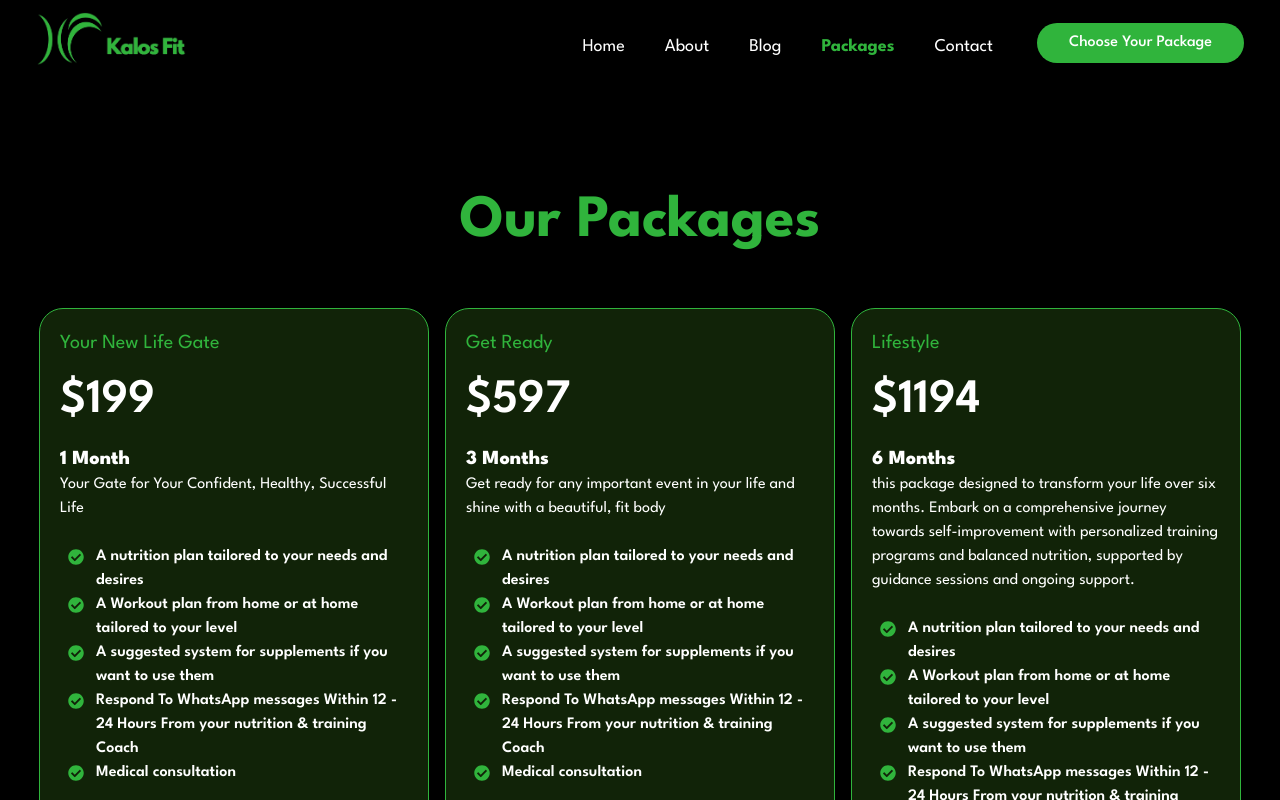
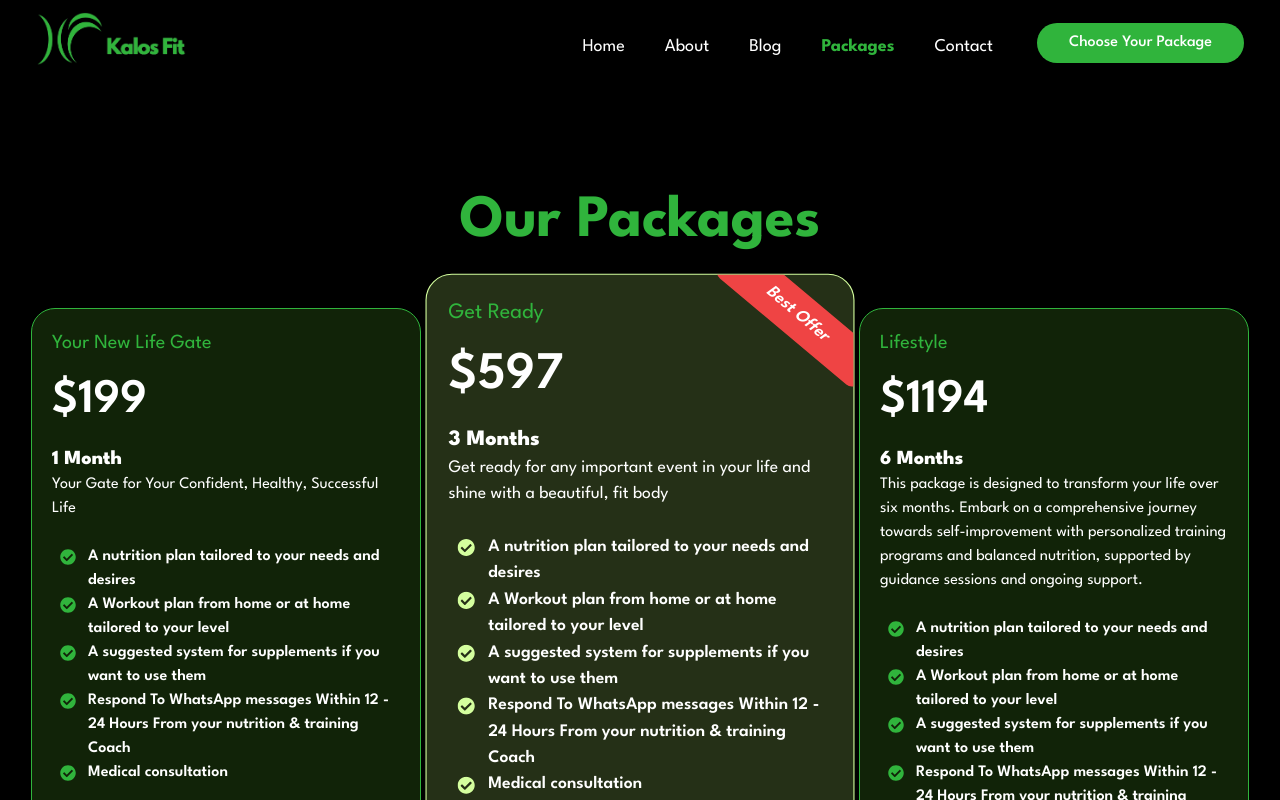
Before and after one commit to mohamed-sayed-elmahdy/kalos-fit, a Next.js app: page /packages in a window 1280 px wide. Shown: the top 800 px of the page. Built offline with nearby package versions, Linux system fonts and the light colour scheme.

Commit message:
New Version

```diff
--- a/package.json
+++ b/package.json
@@ -20,7 +20,8 @@
     "react-dom": "^18",
     "react-icons": "^5.2.1",
     "react-intersection-observer": "^9.13.0",
-    "react-vertical-timeline-component": "^3.6.0"
+    "react-vertical-timeline-component": "^3.6.0",
+    "zustand": "^4.5.5"
   },
   "devDependencies": {
     "@types/node": "20.14.11",
--- a/src/app/components/PayPalButton.jsx
+++ b/src/app/components/PayPalButton.jsx
@@ -2,12 +2,14 @@
 import { PayPalScriptProvider, PayPalButtons } from "@paypal/react-paypal-js";
 import { useState, useEffect } from "react";
 import { useRouter } from "next/navigation";
+import useStore from "../functions/store";
 
 export default function PayPalCheckout({ selectedPackage }) {
     const router = useRouter();
   const [orderID, setOrderID] = useState(false);
   const [error, setError] = useState(null);
   const [success, setSuccess] = useState(false);
+  const setPayerName = useStore((state) => state.setPayerName); // Get the function to set payer name
 
   // PayPal SDK options
   const paypalOptions = {
@@ -35,10 +37,12 @@ export default function PayPalCheckout({ selectedPackage }) {
 
   const onApprove = (data, actions) => {
     return actions.order.capture().then((details) => {
+      const payerName = `${details.payer.name.given_name} ${details.payer.name.surname}`;
+      setPayerName(payerName);
+
       setSuccess(true);
       router.push(`/thankYou`);
       console.log("Payment successful!", details);
-
     });
   };
 
@@ -49,7 +53,7 @@ export default function PayPalCheckout({ selectedPackage }) {
 
   return (
     <PayPalScriptProvider options={paypalOptions}>
-      <div className="paypal-button-container  w-96  p-3 pb-0 md:p-7 md:pb-0 rounded-3xl border border-white shadow-inner shadow-[black]  bg-white">
+      <div className="paypal-button-container  w-96  p-3 pb-0 md:p-7 md:pb-0 rounded-3xl border border-white shadow-inner shadow-[black]  bg-white text-black">
         <PayPalButtons
           style={{ layout: "vertical" }}
           createOrder={createOrder}
--- a/src/app/components/packages/Packages.jsx
+++ b/src/app/components/packages/Packages.jsx
@@ -34,18 +34,19 @@ const packages = [
       "Respond To WhatsApp messages Within 12 - 24 Hours From your nutrition & training Coach",
       "Medical consultation",
     ],
-    bgColor: "#112308",
-    borderColor: "#30B43C",
+    bgColor: "#c5ff7c30",
+    borderColor: "#D4FF9E",
     buttonBgColor: "#30B43C",
     buttonHoverColor: "#7CFF88",
     textColor: "#30B43C",
+    isHighlighted: true, // Added flag for special styling
   },
   {
     name: "Lifestyle",
     period: "6 Months",
     price: 1194,
     summary:
-      " this package designed to transform your life over six months. Embark on a comprehensive journey towards self-improvement with personalized training programs and balanced nutrition, supported by guidance sessions and ongoing support.",
+      "This package is designed to transform your life over six months. Embark on a comprehensive journey towards self-improvement with personalized training programs and balanced nutrition, supported by guidance sessions and ongoing support.",
     features: [
       "A nutrition plan tailored to your needs and desires",
       "A Workout plan from home or at home tailored to your level",
@@ -63,7 +64,7 @@ const packages = [
 ];
 
 const PackageCard = ({ pkg }) => {
-  const router = useRouter(); // Using the correct useRouter hook
+  const router = useRouter();
 
   const handleButtonClick = () => {
     router.push(`/packages/${encodeURIComponent(pkg.name)}`);
@@ -71,9 +72,19 @@ const PackageCard = ({ pkg }) => {
 
   return (
     <div
-      className="text-xl rounded-3xl border p-5 max-w-[390px] flex flex-col justify-between"
+      className={`relative text-xl rounded-3xl border p-5 max-w-[390px] flex flex-col justify-between overflow-hidden ${
+        pkg.isHighlighted ? "lg:transform xl:scale-110 z-10" : ""
+      }`} // Highlights the second package
       style={{ borderColor: pkg.borderColor, backgroundColor: pkg.bgColor }}
     >
+      {pkg.isHighlighted && (
+        <div
+          className="absolute top-4 -right-8 bg-red-500 text-white text-base px-12 py-2 rounded-lg font-semibold"
+          style={{ transform: "rotate(40deg)", fontStyle: "italic" }} // Rotates the badge and adds italic style
+        >
+          Best Offer
+        </div>
+      )}
       <div>
         <div style={{ color: pkg.textColor }}>{pkg.name}</div>
         <div className="text-5xl my-5 font-semibold">${pkg.price}</div>
@@ -114,7 +125,7 @@ const PackageCard = ({ pkg }) => {
 const Packages = () => (
   <div className="mt-48 mb-28">
     <h1 className="textgreen text-center text-6xl font-bold">Our Packages</h1>
-    <div className="max-sm:px-1 grid grid-cols-1 md:grid-cols-2 xl:grid-cols-3 gap-4 max-sm:space-y-4 max-sm:flex-col mt-14">
+    <div className="max-sm:px-1 grid grid-cols-1 md:grid-cols-2 xl:grid-cols-3 gap-6 max-sm:space-y-4 max-sm:flex-col mt-14">
       {packages.map((pkg, index) => (
         <PackageCard key={index} pkg={pkg} />
       ))}
--- /dev/null
+++ b/src/app/functions/store.js
@@ -0,0 +1,9 @@
+
+import { create } from "zustand";
+
+const useStore = create((set) => ({
+  payerName: "",
+  setPayerName: (name) => set({ payerName: name }),
+}));
+
+export default useStore;
--- a/src/app/thankYou/page.jsx
+++ b/src/app/thankYou/page.jsx
@@ -1,11 +1,16 @@
-import React from 'react'
+"use client";
+import React from "react";
+import useStore from "../functions/store"; // Import the Zustand store
 
 function page() {
+  const payerName = useStore((state) => state.payerName); // Access the payer name
+
   return (
-    <div className="flex justify-center items-center h-[100vh]">
-      <h1 className='text-5xl text-gradient'>THANKS</h1>
+    <div className="flex justify-center items-center h-[100vh] flex-col">
+      <h1>Thank You for Your Purchase, {payerName}!</h1>
+      <p>We appreciate your business and hope you enjoy your package.</p>
     </div>
-  )
+  );
 }
 
-export default page
+export default page;
```
Also changed, not shown: 1 other file (tests, documents, lock files or other folders).
